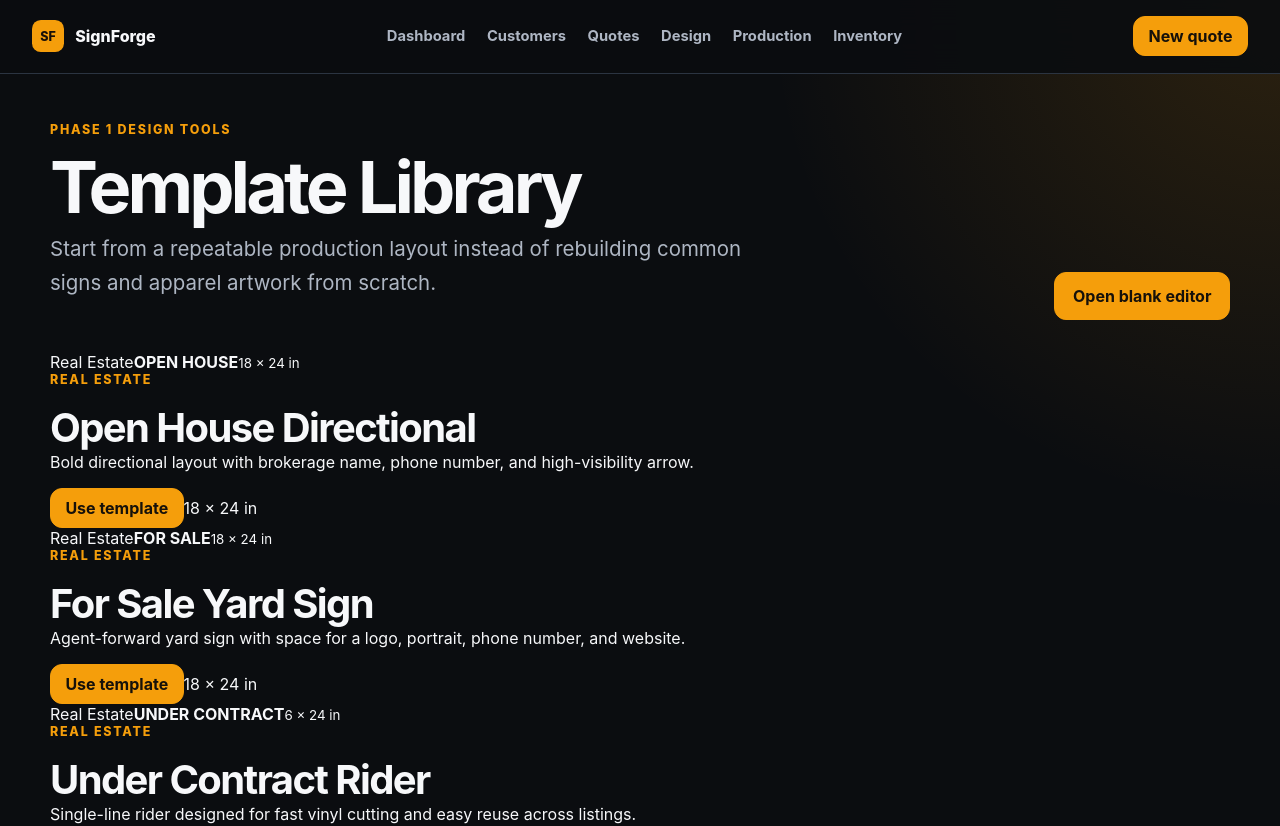
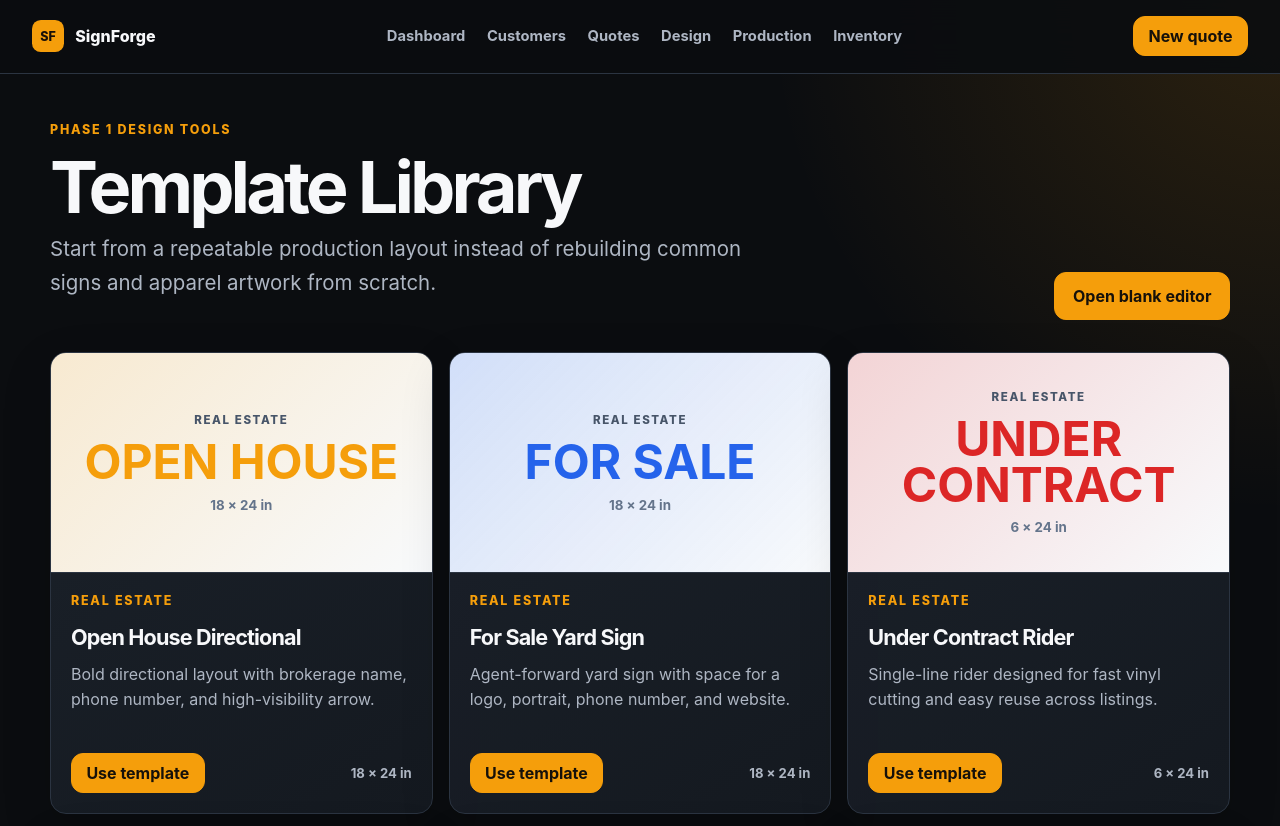
Before and after one commit to AIRealSolutions/SignForge, a Next.js app in the folder apps/web/: page /design/templates in a window 1280 px wide. Shown: the top 826 px of the page. Built offline with nearby package versions, Linux system fonts and the light colour scheme.

Commit message:
style(design): apply template library module styles

```diff
--- a/apps/web/src/app/design/templates/page.js
+++ b/apps/web/src/app/design/templates/page.js
@@ -1,52 +1,12 @@
+import styles from "./templates.module.css";
+
 const templates = [
-  {
-    title: "Open House Directional",
-    category: "Real Estate",
-    size: "18 × 24 in",
-    description: "Bold directional layout with brokerage name, phone number, and high-visibility arrow.",
-    preview: "OPEN HOUSE",
-    accent: "#f59e0b",
-  },
-  {
-    title: "For Sale Yard Sign",
-    category: "Real Estate",
-    size: "18 × 24 in",
-    description: "Agent-forward yard sign with space for a logo, portrait, phone number, and website.",
-    preview: "FOR SALE",
-    accent: "#2563eb",
-  },
-  {
-    title: "Under Contract Rider",
-    category: "Real Estate",
-    size: "6 × 24 in",
-    description: "Single-line rider designed for fast vinyl cutting and easy reuse across listings.",
-    preview: "UNDER CONTRACT",
-    accent: "#dc2626",
-  },
-  {
-    title: "Storefront Hours",
-    category: "Business",
-    size: "24 × 18 in",
-    description: "Clean window-lettering layout for business name, hours, phone number, and web address.",
-    preview: "BUSINESS HOURS",
-    accent: "#10b981",
-  },
-  {
-    title: "Contractor Vehicle Door",
-    category: "Business",
-    size: "24 × 12 in",
-    description: "Simple two-color vehicle lettering layout with company name, trade, and phone number.",
-    preview: "YOUR COMPANY",
-    accent: "#f97316",
-  },
-  {
-    title: "Team T-Shirt Front",
-    category: "Apparel",
-    size: "12 × 14 in",
-    description: "Centered heat-transfer design area for schools, churches, teams, and community groups.",
-    preview: "TEAM NAME",
-    accent: "#8b5cf6",
-  },
+  { title: "Open House Directional", category: "Real Estate", size: "18 × 24 in", description: "Bold directional layout with brokerage name, phone number, and high-visibility arrow.", preview: "OPEN HOUSE", accent: "#f59e0b" },
+  { title: "For Sale Yard Sign", category: "Real Estate", size: "18 × 24 in", description: "Agent-forward yard sign with space for a logo, portrait, phone number, and website.", preview: "FOR SALE", accent: "#2563eb" },
+  { title: "Under Contract Rider", category: "Real Estate", size: "6 × 24 in", description: "Single-line rider designed for fast vinyl cutting and easy reuse across listings.", preview: "UNDER CONTRACT", accent: "#dc2626" },
+  { title: "Storefront Hours", category: "Business", size: "24 × 18 in", description: "Clean window-lettering layout for business name, hours, phone number, and web address.", preview: "BUSINESS HOURS", accent: "#10b981" },
+  { title: "Contractor Vehicle Door", category: "Business", size: "24 × 12 in", description: "Simple two-color vehicle lettering layout with company name, trade, and phone number.", preview: "YOUR COMPANY", accent: "#f97316" },
+  { title: "Team T-Shirt Front", category: "Apparel", size: "12 × 14 in", description: "Centered heat-transfer design area for schools, churches, teams, and community groups.", preview: "TEAM NAME", accent: "#8b5cf6" },
 ];
 
 export default function TemplateLibraryPage() {
@@ -61,19 +21,19 @@ export default function TemplateLibraryPage() {
         <a className="button primary" href="/design">Open blank editor</a>
       </section>
 
-      <section className="templateLibraryGrid">
+      <section className={styles.grid}>
         {templates.map((template) => (
-          <article className="templateCard" key={template.title}>
-            <div className="templatePreview" style={{ "--template-accent": template.accent }}>
+          <article className={styles.card} key={template.title}>
+            <div className={styles.preview} style={{ "--template-accent": template.accent }}>
               <span>{template.category}</span>
               <strong>{template.preview}</strong>
               <small>{template.size}</small>
             </div>
-            <div className="templateCardBody">
+            <div className={styles.body}>
               <p className="eyebrow">{template.category}</p>
               <h2>{template.title}</h2>
               <p>{template.description}</p>
-              <div className="templateCardActions">
+              <div className={styles.actions}>
                 <a className="button primary compact" href="/design">Use template</a>
                 <span>{template.size}</span>
               </div>
```
